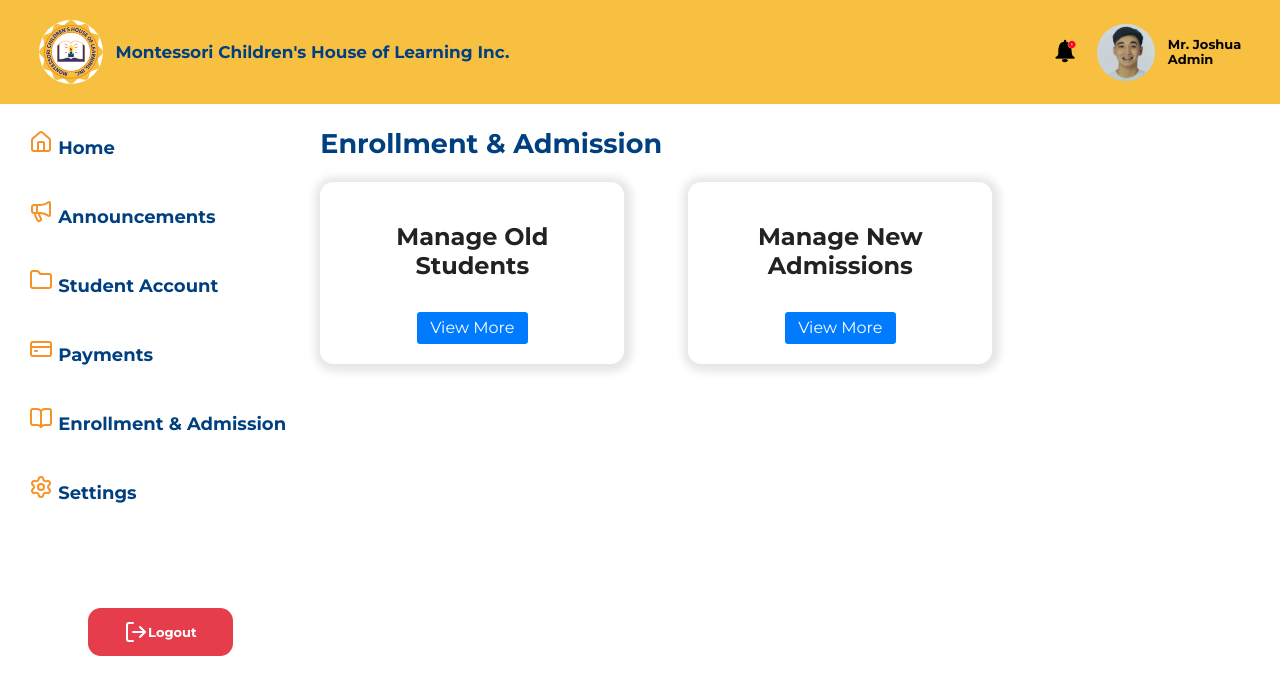
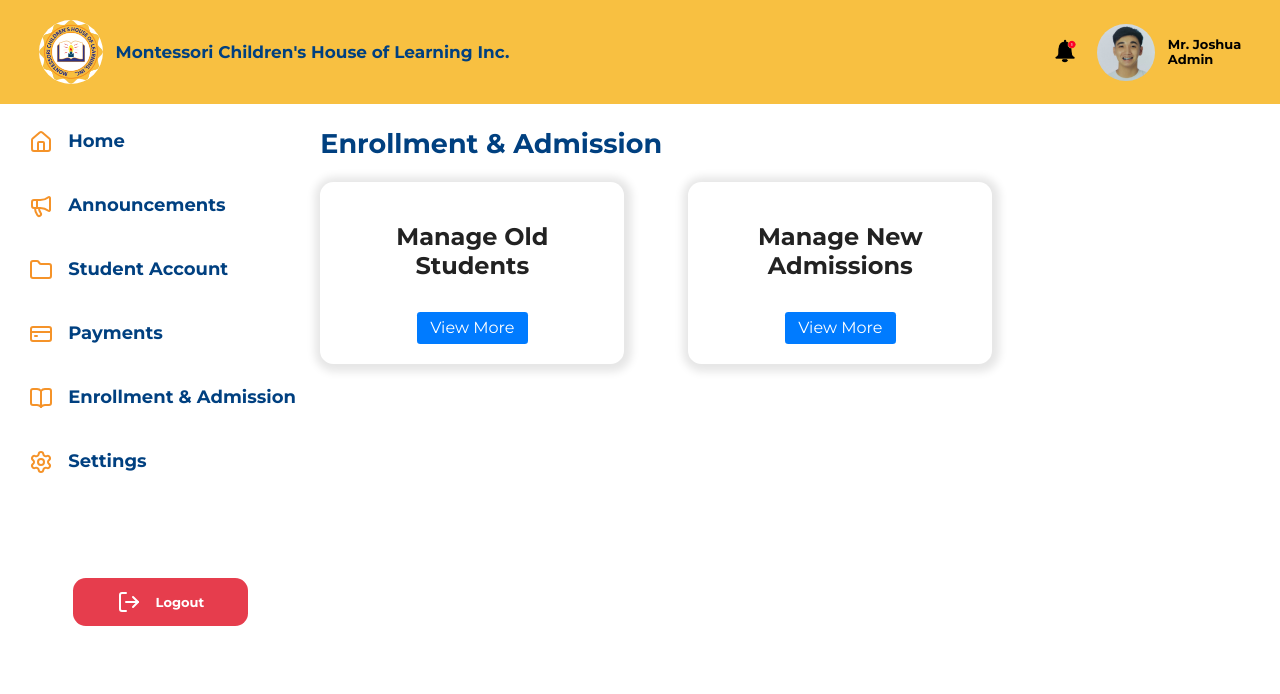
Before and after one commit to JoshuaISapusao/capstone-demo, a plain HTML site: page enrollment.html in a window 1280 px wide. Drawn offline with nearby package versions, Linux system fonts and the light colour scheme.

Commit message:
Update Enrollment.css

```diff
--- a/Enrollment.css
+++ b/Enrollment.css
@@ -112,7 +112,8 @@ body {
   margin-bottom: 3vh;
 }
 .sidebar-container ul li a {
-  display: block;
+  gap: 15px;
+  display: inline-flex;
   text-decoration: none;
   color: #004080;
   padding: 1vh 1vw;
```
